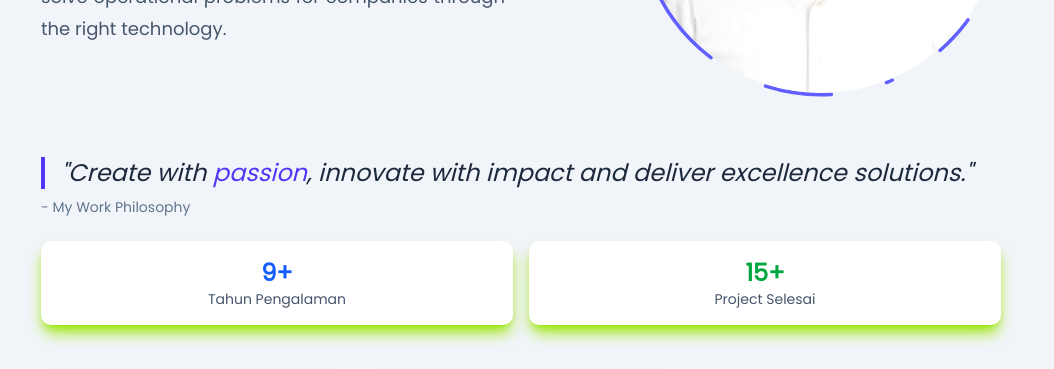
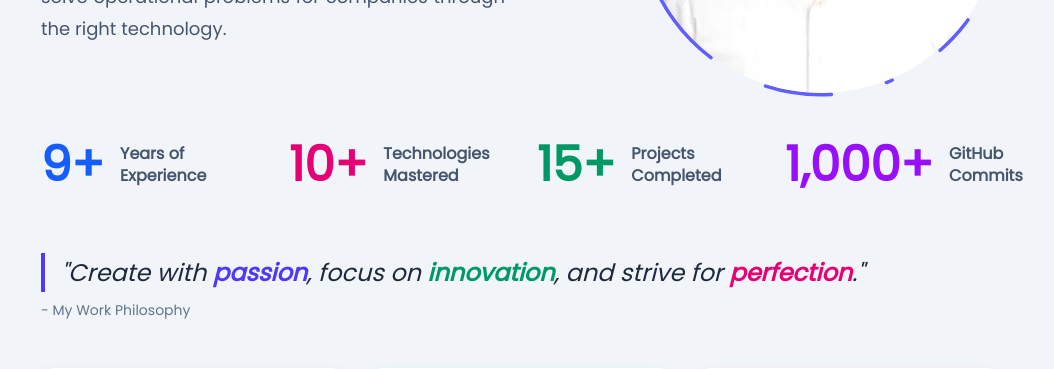
Before and after one commit to faqihfnf/faqih-portofolio, a Next.js app: page / in a window 1280 px wide. Shown: the part 2520-2889 px from the top of the page, without its empty margins (119-1173 px from the left). Built offline with nearby package versions, Linux system fonts and the light colour scheme.

Commit message:
update quick stats with countup

```diff
--- a/package.json
+++ b/package.json
@@ -28,6 +28,7 @@
     "prismjs": "^1.30.0",
     "react": "19.1.0",
     "react-code-blocks": "^0.1.6",
+    "react-countup": "^6.5.3",
     "react-dom": "19.1.0",
     "react-github-calendar": "^4.5.9",
     "react-hook-form": "^7.60.0",
--- a/src/components/sections/home/AboutMe.tsx
+++ b/src/components/sections/home/AboutMe.tsx
@@ -3,6 +3,7 @@
 import { motion } from "framer-motion";
 import Image from "next/image";
 import { useTranslation } from "react-i18next";
+import CountUp from "react-countup";
 
 export default function AboutMe() {
   const { t } = useTranslation();
@@ -72,26 +73,61 @@ export default function AboutMe() {
           </div>
         </motion.div>
         <motion.div className=" gap-12 items-center" initial={{ opacity: 0, y: 20 }} whileInView={{ opacity: 1, y: 0 }} transition={{ duration: 0.8, delay: 0.2 }} viewport={{ once: true }}>
+          {/* Quick Stats */}
+          <div className="grid grid-cols-2 lg:grid-cols-4 gap-6 lg:gap-8 mt-12">
+            {/* Stat 1: Pengalaman HR */}
+            <div className="flex items-center justify-start gap-3 md:gap-4">
+              <div className="text-4xl lg:text-5xl font-extrabold text-blue-600 dark:text-blue-400">
+                <CountUp end={9} duration={5} suffix="+" enableScrollSpy scrollSpyOnce />
+              </div>
+              <div className="flex flex-col text-left text-sm lg:text-base font-semibold text-slate-600 dark:text-slate-300 leading-snug">
+                <span>{t("about.stats-1-a")}</span>
+                <span>{t("about.stats-1-b")}</span>
+              </div>
+            </div>
+
+            {/* Stat 2: Tech Stack */}
+            <div className="flex items-center justify-start gap-3 md:gap-4">
+              <div className="text-4xl lg:text-5xl font-extrabold text-pink-600 dark:text-pink-400">
+                <CountUp end={10} duration={4} suffix="+" enableScrollSpy scrollSpyOnce />
+              </div>
+              <div className="flex flex-col text-left text-sm lg:text-base font-semibold text-slate-600 dark:text-slate-300 leading-snug">
+                <span>{t("about.stats-2-a")}</span>
+                <span>{t("about.stats-2-b")}</span>
+              </div>
+            </div>
+
+            {/* Stat 3: Project Selesai */}
+            <div className="flex items-center justify-start gap-3 md:gap-4">
+              <div className="text-4xl lg:text-5xl font-extrabold text-emerald-600 dark:text-emerald-400">
+                <CountUp end={15} duration={4} suffix="+" enableScrollSpy scrollSpyOnce />
+              </div>
+              <div className="flex flex-col text-left text-sm lg:text-base font-semibold text-slate-600 dark:text-slate-300 leading-snug">
+                <span>{t("about.stats-3-a")}</span>
+                <span>{t("about.stats-3-b")}</span>
+              </div>
+            </div>
+
+            {/* Stat 4: GitHub Commits */}
+            <div className="flex items-center justify-start gap-3 md:gap-4">
+              <div className="text-4xl lg:text-5xl font-extrabold text-purple-600 dark:text-purple-400">
+                <CountUp end={1000} duration={4} suffix="+" enableScrollSpy scrollSpyOnce />
+              </div>
+              <div className="flex flex-col text-left text-sm lg:text-base font-semibold text-slate-600 dark:text-slate-300 leading-snug">
+                <span>{t("about.stats-4-a")}</span>
+                <span>{t("about.stats-4-b")}</span>
+              </div>
+            </div>
+          </div>
           {/* Motto/Tagline */}
           <div className="text-left order-2 md:order-1 mt-10 md:mt-16">
             <motion.div className="space-y-6" initial={{ opacity: 0, x: 20 }} whileInView={{ opacity: 1, x: 0 }} transition={{ duration: 0.8, delay: 0.6 }} viewport={{ once: true }}>
               <div className="text-center md:text-left">
-                <blockquote className="text-2xl font-medium text-slate-800 dark:text-slate-200 italic border-l-4 border-indigo-600 pl-4">
-                  &quot;Create with <span className="text-indigo-600 dark:text-indigo-400">passion</span>, innovate with impact and deliver excellence solutions.&quot;
+                <blockquote className="text-2xl font-medium text-slate-800 dark:text-slate-200 italic border-l-4 leading-relaxed border-indigo-600 pl-4">
+                  &quot;Create with <span className="text-indigo-600 dark:text-indigo-400 font-semibold">passion</span>, focus on <span className="text-emerald-600 dark:text-emerald-400 font-semibold">innovation</span>, and strive for{" "}
+                  <span className="text-pink-600 font-semibold dark:text-pink-400">perfection</span>.&quot;
                 </blockquote>
-                <p className="text-sm text-slate-500 dark:text-slate-400 mt-2">- My Work Philosophy</p>
-              </div>
-
-              {/* Quick Stats */}
-              <div className="grid grid-cols-2 gap-4">
-                <div className="text-center p-4 bg-white dark:bg-slate-800 rounded-lg shadow-lg shadow-lime-400 hover:shadow-teal-500">
-                  <div className="text-2xl font-bold text-blue-600 dark:text-blue-400">9+</div>
-                  <div className="text-sm text-slate-600 dark:text-slate-400">Tahun Pengalaman</div>
-                </div>
-                <div className="text-center p-4 bg-white dark:bg-slate-800 rounded-lg shadow-lg shadow-lime-400 hover:shadow-pink-500">
-                  <div className="text-2xl font-bold text-green-600 dark:text-green-400">15+</div>
-                  <div className="text-sm text-slate-600 dark:text-slate-400">Project Selesai</div>
-                </div>
+                <p className="text-sm text-slate-500 dark:text-slate-300 mt-2">- My Work Philosophy</p>
               </div>
             </motion.div>
 
--- a/src/translation/en.json
+++ b/src/translation/en.json
@@ -42,7 +42,15 @@
   "about": {
     "title": "Who I Am",
     "description": "This is a brief introduction about myself and my background.",
-    "content": "Bridging HR management and technology. With 9 years of experience as an HR practitioner and expertise in Full-Stack Development, I build digital solutions that truly understand how a business works. From modern web applications to complex internal systems, my focus isn't just on writing lines of code, but on developing effective solutions to solve operational problems for companies through the right technology."
+    "content": "Bridging HR management and technology. With 9 years of experience as an HR practitioner and expertise in Full-Stack Development, I build digital solutions that truly understand how a business works. From modern web applications to complex internal systems, my focus isn't just on writing lines of code, but on developing effective solutions to solve operational problems for companies through the right technology.",
+    "stats-1-a": "Years of",
+    "stats-1-b": "Experience",
+    "stats-2-a": "Technologies",
+    "stats-2-b": "Mastered",
+    "stats-3-a": "Projects",
+    "stats-3-b": "Completed",
+    "stats-4-a": "GitHub",
+    "stats-4-b": "Commits"
   },
   "experience": {
     "description-1": "Leading the development of scalable web applications using modern technologies. Mentoring junior developers and architecting solutions for complex business requirements.",
--- a/src/translation/id.json
+++ b/src/translation/id.json
@@ -42,7 +42,15 @@
   "about": {
     "title": "Siapa Saya",
     "description": "Ini adalah pengenalan singkat tentang diri saya dan latar belakang saya.",
-    "content": "Menjembatani manajemen SDM dan teknologi. Dengan 9 tahun pengalaman sebagai praktisi HR dan keahlian di bidang Full-Stack Development, saya membangun solusi digital yang benar-benar mengerti cara kerja sebuah bisnis. Dari aplikasi web modern hingga sistem internal yang kompleks, fokus saya bukan semata menulis baris-baris kode, tetapi mengembangkan solusi yang efektif untuk menyelesaikan masalah operasional perusahaan melalui teknologi yang tepat."
+    "content": "Menjembatani manajemen SDM dan teknologi. Dengan 9 tahun pengalaman sebagai praktisi HR dan keahlian di bidang Full-Stack Development, saya membangun solusi digital yang benar-benar mengerti cara kerja sebuah bisnis. Dari aplikasi web modern hingga sistem internal yang kompleks, fokus saya bukan semata menulis baris-baris kode, tetapi mengembangkan solusi yang efektif untuk menyelesaikan masalah operasional perusahaan melalui teknologi yang tepat.",
+    "stats-1-a": "Tahun",
+    "stats-1-b": "Pengalaman",
+    "stats-2-a": "Teknologi",
+    "stats-2-b": "Dikuasai",
+    "stats-3-a": "Proyek",
+    "stats-3-b": "Selesai",
+    "stats-4-a": "GitHub",
+    "stats-4-b": "Commits"
   },
   "experience": {
     "description-1": "Memimpin pengembangan aplikasi web yang skalabel menggunakan teknologi modern. Membimbing pengembang junior dan merancang solusi untuk kebutuhan bisnis yang kompleks.",
```
Also changed, not shown: 1 other file (tests, documents, lock files or other folders).
